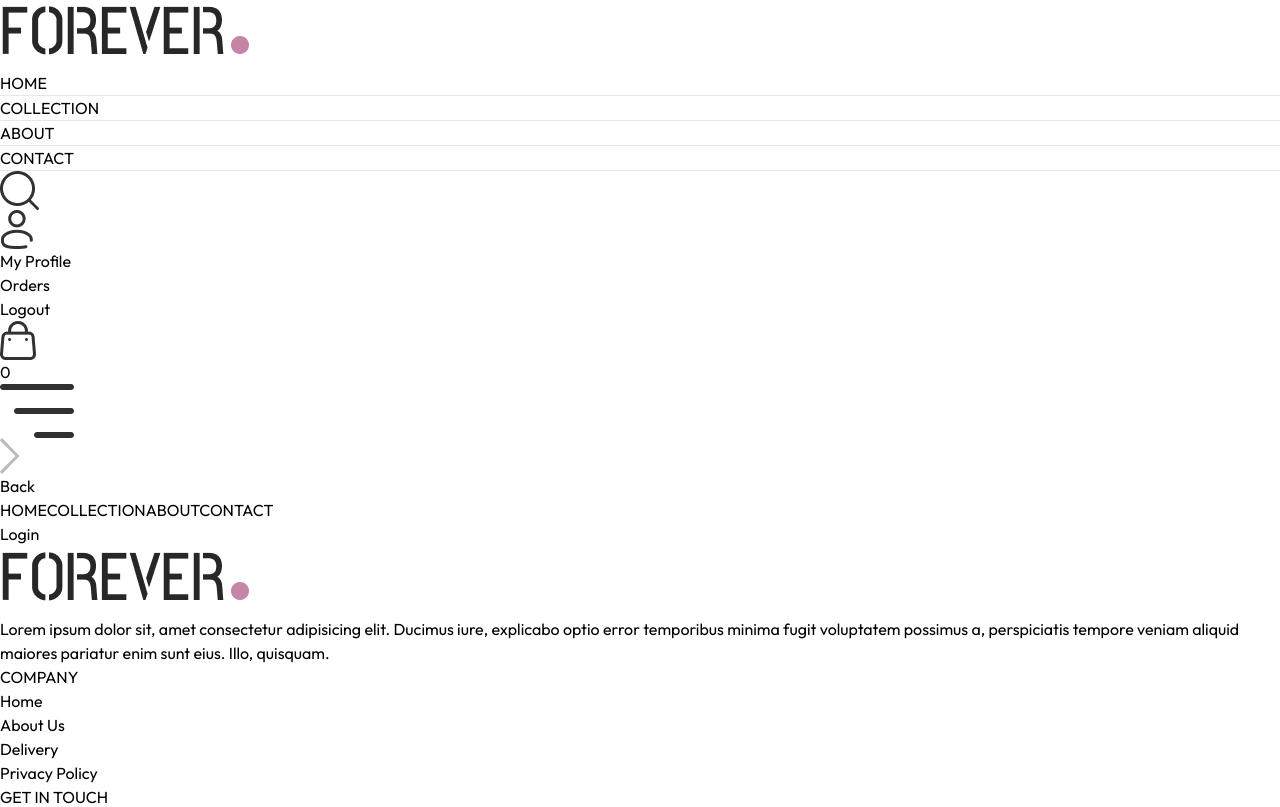
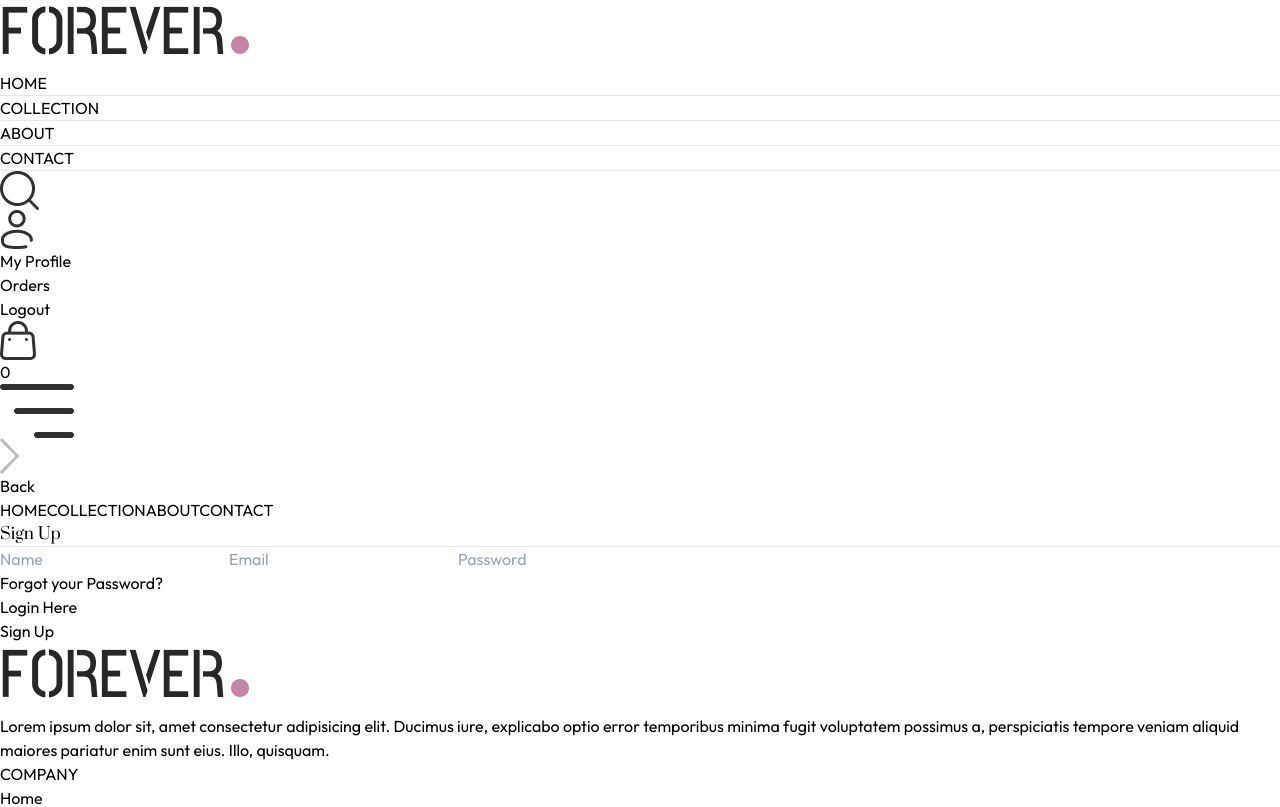
Before and after one commit to AkashAich1999/FOREVER-ECommerce-App, a React (Vite) app in the folder frontend/: page /login in a window 1280 px wide. Shown: the top 807 px of the page. Built offline with nearby package versions, Linux system fonts and the light colour scheme.

Commit message:
Login Page Created

```diff
--- a/frontend/src/components/Navbar.jsx
+++ b/frontend/src/components/Navbar.jsx
@@ -36,7 +36,7 @@
             <img onClick={() => setShowSearch(!showSearch)} src={assets.search_icon} alt="" className="w-5 cursor-pointer" />
 
             <div className="group relative">
-                <img src={assets.profile_icon} alt="" className="w-5 cursor-pointer" />
+                <Link to={"/login"}><img src={assets.profile_icon} alt="" className="w-5 cursor-pointer" /></Link>
                 <div className="absolute hidden dropdown-menu right-0 pt-4 group-hover:block">
                     <div className="flex flex-col w-36 py-3 px-5 gap-2 bg-slate-100 text-gray-500 rounded">
                         <p className="cursor-pointer hover:text-black">My Profile</p>
--- a/frontend/src/pages/Login.jsx
+++ b/frontend/src/pages/Login.jsx
@@ -1,6 +1,36 @@
+import { useState } from "react";
+
 const Login = () => {
+  const [currentState, setCurrentState] = useState("Sign Up");
+
+  const onSubmitHandler = async (e) => {
+    e.preventDefault();
+  }
+
   return (
-    <div>Login</div>
+    <form onSubmit={onSubmitHandler} className="flex flex-col items-center w-[90%] sm:max-w-96 mx-auto mt-14 gap-4 text-gray-800">
+
+      <div className="inline-flex items-center gap-2 mb-2 mt-10">
+        <p className="prata-regular text-3xl">{currentState}</p>
+        <hr className="border-none h-[1.5px] w-8 bg-gray-800" />
+      </div>
+
+      { currentState === "Login" ? "" : <input className="w-full px-3 py-2 border border-gray-800" type="text" placeholder="Name" required />}
+      <input className="w-full px-3 py-2 border border-gray-800" type="email" placeholder="Email" required />
+      <input className="w-full px-3 py-2 border border-gray-800" type="password" placeholder="Password" required />
+
+      <div className="w-full flex justify-between text-sm mt-[-8px]">
+        <p className="cursor-pointer">Forgot your Password?</p>
+        {
+          currentState === "Login"
+          ? <p onClick={() => setCurrentState("Sign Up")} className="cursor-pointer">Create Account</p>
+          : <p onClick={() => setCurrentState("Login")} className="cursor-pointer">Login Here</p>
+        }
+      </div>
+
+      <button className="bg-black text-white font-light px-8 py-2 mt-4">{currentState === "Login" ? "Sign In" : "Sign Up"}</button>
+
+    </form>
   )
 }
 
```
